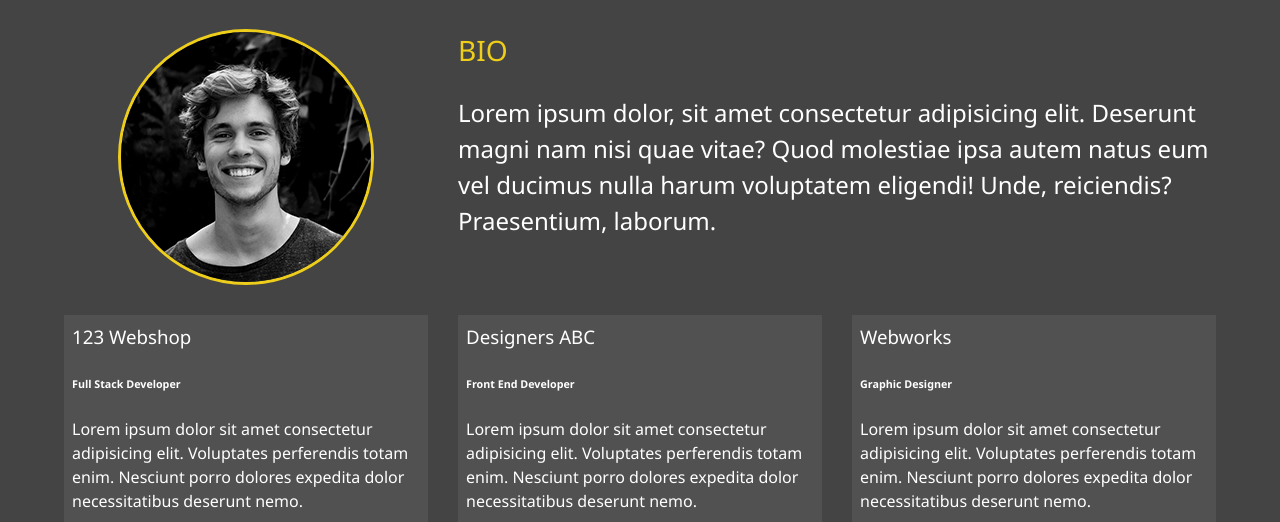
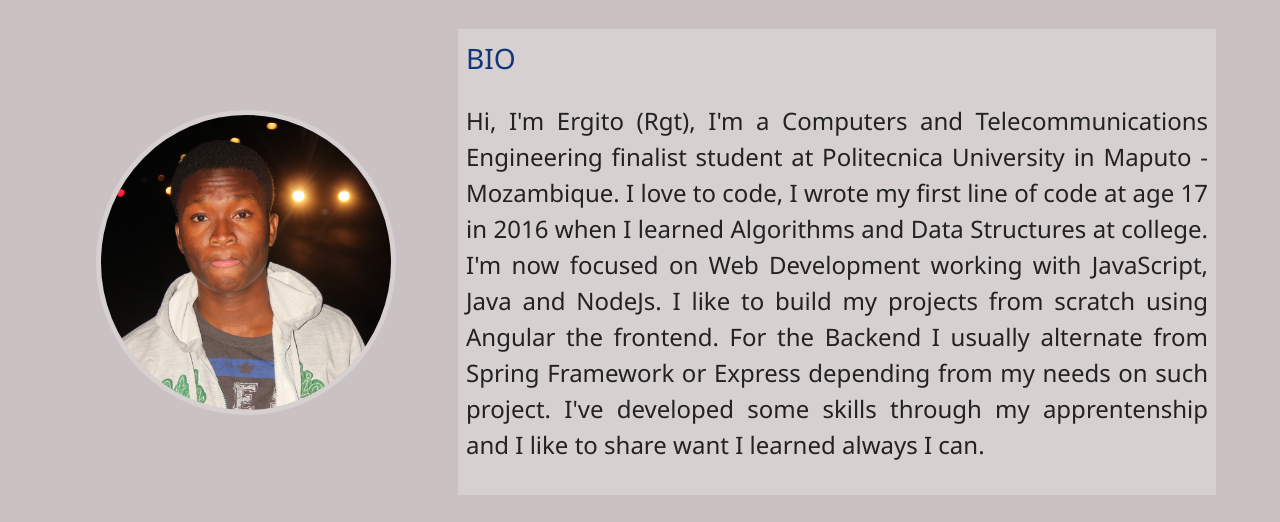
Before and after one commit to realrgt/rgt_website, a website: page dist/about.html in a window 1280 px wide. Shown: the part 253-775 px from the top of the page. Drawn offline with Linux system fonts and the light colour scheme.

Commit message:
some-changes

```diff
--- a/package.json
+++ b/package.json
@@ -3,15 +3,13 @@
   "version": "1.0.0",
   "description": "Rgt portfolio website",
   "main": "index.js",
-  // "homepage": "https://bradtraversy.github.io/modern_portfolio",
   "scripts": {
-    "sass": "node-sass -w scss/ -o dist/css/ --recursive",
-    "deploy": "gh-pages -d dist"
+    "sass": "node-sass -w scss/ -o dist/css/ --recursive"
   },
   "author": "realrgt",
   "license": "MIT",
   "dependencies": {
     "gh-pages": "^1.2.0",
-    "node-sass": "^4.9.2"
+    "node-sass": "^4.12.0"
   }
 }
--- a/scss/_config.scss
+++ b/scss/_config.scss
@@ -1,5 +1,5 @@
-$primary-color: #444;
-$secondary-color: #eece1a;
+$primary-color: rgb(202, 194, 194);
+$secondary-color: rgb(15, 55, 121);
 $show-home-image: true;
 $home-image: url(../img/background.jpg);
 $background-opacity: 0.9;
@@ -32,7 +32,7 @@ $background-opacity: 0.9;
 // Set Text Color
 @function set-text-color($color) {
   @if (lightness($color) > 40) {
-    @return #000;
+    @return #222;
   } @else {
     @return #fff;
   }
--- a/scss/_menu.scss
+++ b/scss/_menu.scss
@@ -88,9 +88,10 @@
     }
 
     .portrait {
-      width: 250px;
-      height: 250px;
-      background: url('../img/portrait.jpg');
+      // width: 250px;
+      width: 220px;
+      height: 220px;
+      background: url('../img/pic.jpg');
       border-radius: 50%;
       border: solid 3px $secondary-color;
     }
--- a/scss/_mobile.scss
+++ b/scss/_mobile.scss
@@ -46,8 +46,8 @@
     transform: translate3d(100%, 0, 0);
 
     .portrait {
-      background: url('../img/portrait_small.jpg');
-      width: 150px;
+      background: url('../img/pic_sm.jpg');
+      width: 156px;
       height: 150px;
     }
   }
--- a/scss/main.scss
+++ b/scss/main.scss
@@ -57,6 +57,7 @@ main {
     margin-top: 1rem;
 
     a {
+      color: #222;
       padding: 0.4rem;
       @include easeOut;
 
@@ -85,13 +86,19 @@ main {
   .bio-image {
     grid-area: bioimage;
     margin: auto;
+    width: 300px;
+    height: 305px;
     border-radius: 50%;
-    border: $secondary-color 3px solid;
+    border: lighten($primary-color, 5) 5px solid;
   }
 
   .bio {
     grid-area: bio;
     font-size: 1.5rem;
+
+    background: lighten($primary-color, 5);
+    padding: 0.5rem;
+    text-align: justify;
   }
 
   .job-1 {
```
Also changed, not shown: dist/about.html, dist/contact.html, dist/css/main.css, dist/img/10.jpg (added), dist/img/IMG_20181204_110916.jpg (added), dist/img/pic.jpg (added), dist/img/pic_sm.jpg (added), dist/index.html, dist/js/main.js, dist/work.html, 1 other file.
